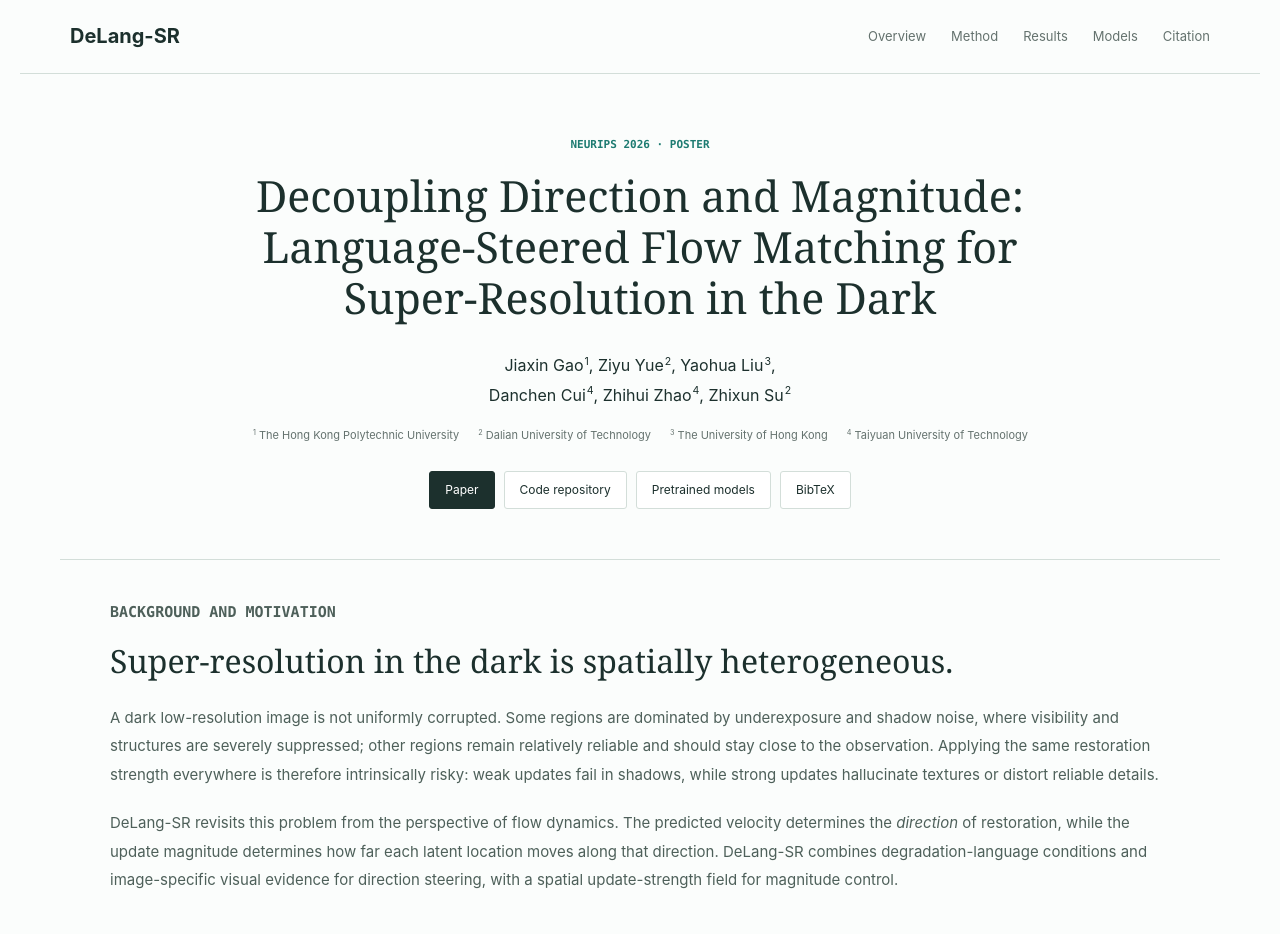
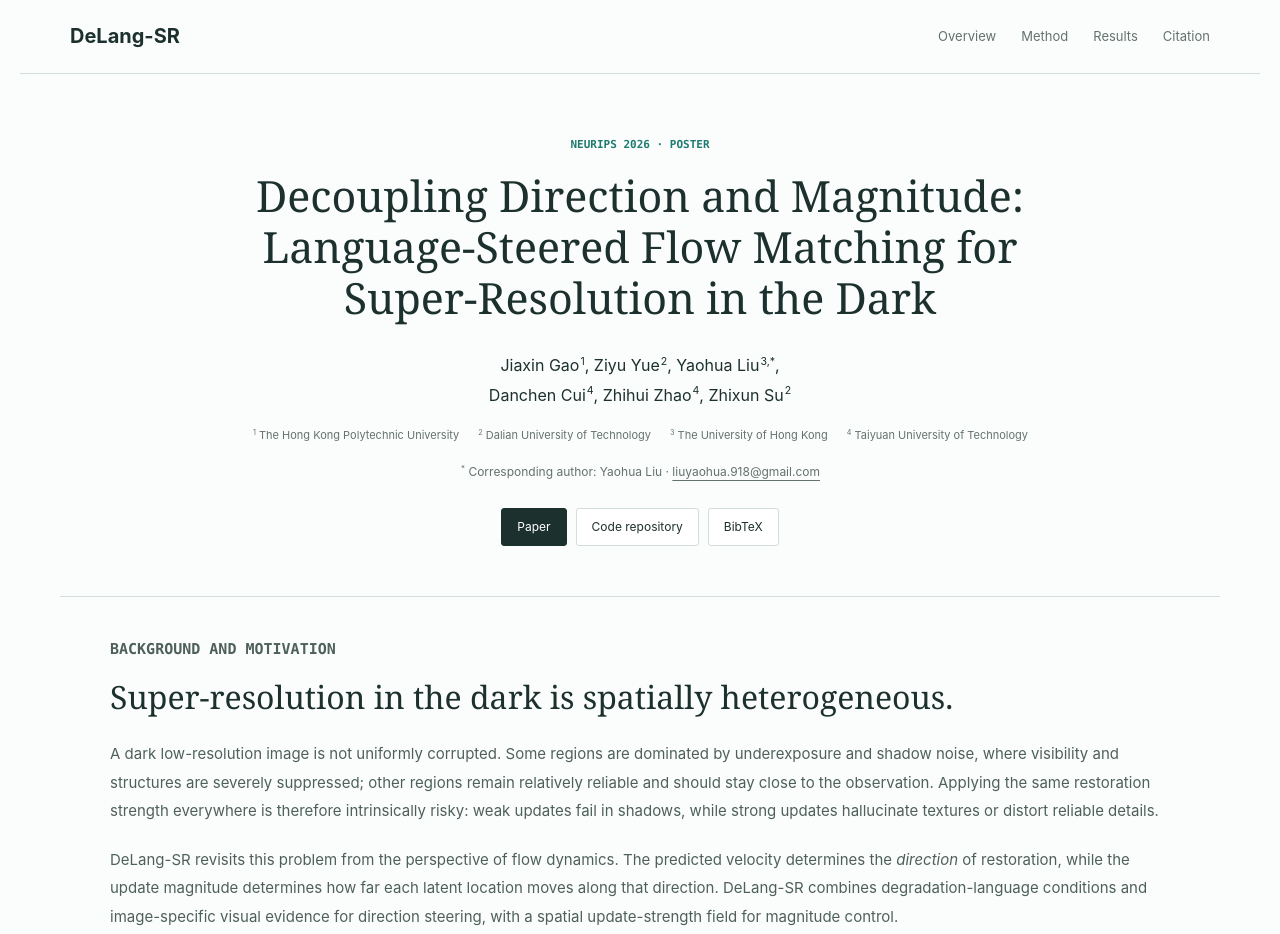
Before and after one commit to moriyaya/DeLang-SR, a plain HTML site: page docs/index.html in a window 1280 px wide. Shown: the top 934 px of the page. Drawn offline with Linux system fonts and the light colour scheme.

Commit message:
Update project page correspondence and remove model downloads

```diff
--- a/docs/index.html
+++ b/docs/index.html
@@ -5,7 +5,7 @@
   <meta name="viewport" content="width=device-width, initial-scale=1">
   <meta name="description" content="DeLang-SR: Decoupling Direction and Magnitude. Language-Steered Flow Matching for Super-Resolution in the Dark. NeurIPS 2026.">
   <meta property="og:title" content="DeLang-SR | NeurIPS 2026">
-  <meta property="og:description" content="Language-steered flow matching for super-resolution in the dark. Paper, code, and pretrained x2 and x4 models.">
+  <meta property="og:description" content="Language-steered flow matching for super-resolution in the dark. Paper and official code.">
   <meta property="og:image" content="https://moriyaya.github.io/DeLang-SR/assets/pipeline.png">
   <meta property="og:url" content="https://moriyaya.github.io/DeLang-SR/">
   <title>DeLang-SR | NeurIPS 2026</title>
@@ -15,18 +15,18 @@
 <body>
   <header class="site-header">
     <a class="wordmark" href="#top">DeLang-SR</a>
-    <nav aria-label="Section navigation"><a href="#overview">Overview</a><a href="#method">Method</a><a href="#quantitative">Results</a><a href="#models">Models</a><a href="#citation">Citation</a></nav>
+    <nav aria-label="Section navigation"><a href="#overview">Overview</a><a href="#method">Method</a><a href="#quantitative">Results</a><a href="#citation">Citation</a></nav>
   </header>
   <main id="top">
     <section class="hero" aria-labelledby="paper-title">
       <p class="eyebrow">NeurIPS 2026 · Poster</p>
       <h1 id="paper-title">Decoupling Direction and Magnitude:<br>Language-Steered Flow Matching for<br>Super-Resolution in the Dark</h1>
-      <p class="authors">Jiaxin Gao<sup>1</sup>, Ziyu Yue<sup>2</sup>, Yaohua Liu<sup>3</sup>,<br>Danchen Cui<sup>4</sup>, Zhihui Zhao<sup>4</sup>, Zhixun Su<sup>2</sup></p>
+      <p class="authors">Jiaxin Gao<sup>1</sup>, Ziyu Yue<sup>2</sup>, Yaohua Liu<sup>3,*</sup>,<br>Danchen Cui<sup>4</sup>, Zhihui Zhao<sup>4</sup>, Zhixun Su<sup>2</sup></p>
       <p class="affiliations"><span><sup>1</sup> The Hong Kong Polytechnic University</span><span><sup>2</sup> Dalian University of Technology</span><span><sup>3</sup> The University of Hong Kong</span><span><sup>4</sup> Taiyuan University of Technology</span></p>
+      <p class="corresponding-author"><sup>*</sup> Corresponding author: Yaohua Liu · <a href="mailto:liuyaohua.918@gmail.com">liuyaohua.918@gmail.com</a></p>
       <div class="resource-links" aria-label="Project resources">
         <a class="primary" href="https://openreview.net/forum?id=smfrrq0yyf">Paper</a>
         <a href="https://github.com/moriyaya/DeLang-SR">Code repository</a>
-        <a href="https://github.com/moriyaya/DeLang-SR/releases/tag/v1.0.0">Pretrained models</a>
         <a href="#citation">BibTeX</a>
       </div>
     </section>
@@ -89,13 +89,6 @@
       <figure class="paper-figure"><div class="wide-figure"><a href="assets/paper-darkface-qualitative.png" target="_blank" rel="noopener"><img src="assets/paper-darkface-qualitative.png" loading="lazy" alt="Figure 6 from the paper: DarkFace x2 visual comparisons and aligned detail crops from the original manuscript."></a></div></figure>
     </section>
 
-    <section class="content-section" id="models">
-      <p class="section-kicker">Code and pretrained models</p>
-      <h2>Reproduce and compare.</h2>
-      <p>The release provides the full DeLang-SR implementation, training configurations, inference, and per-image metric evaluation. The ×2 and ×4 adapter packages contain the transformer LoRA, VAE encoder LoRA, and DeLang control modules. The pretrained SD3 Medium base model is obtained separately under its original terms.</p>
-      <div class="download-links"><a href="https://github.com/moriyaya/DeLang-SR">Code &amp; instructions ↗</a><a href="https://github.com/moriyaya/DeLang-SR/releases/download/v1.0.0/delang_sr_x2.tar.gz">Download ×2 model ↓</a><a href="https://github.com/moriyaya/DeLang-SR/releases/download/v1.0.0/delang_sr_x4.tar.gz">Download ×4 model ↓</a></div>
-    </section>
-
     <section class="content-section citation" id="citation">
       <div class="citation-heading"><div><p class="section-kicker">Citation</p><h2>BibTeX</h2></div><button type="button" id="copy-citation">Copy BibTeX</button></div>
       <pre><code id="bibtex">@inproceedings{gao2026delangsr,
--- a/docs/styles.css
+++ b/docs/styles.css
@@ -20,12 +20,13 @@ main{max-width:1160px;margin:auto}
 .hero h1{font-size:43px;line-height:1.19;max-width:1050px;margin:0 auto 28px;overflow-wrap:break-word}
 .authors{font-size:16px;line-height:1.85;margin-bottom:15px}sup{font-size:.66em;vertical-align:super;margin-left:1px}
 .affiliations{display:flex;justify-content:center;flex-wrap:wrap;gap:3px 18px;max-width:850px;margin:0 auto 25px;font-size:11px;color:var(--muted);line-height:1.9}
+.corresponding-author{font-size:12px;line-height:1.8;color:var(--muted);margin:-10px 0 25px;overflow-wrap:anywhere}
 .resource-links{display:flex;justify-content:center;gap:9px;flex-wrap:wrap}.resource-links a{font-size:12px;line-height:1.5;padding:9px 15px;text-decoration:none;border:1px solid var(--line);border-radius:3px;background:white}.resource-links .primary{background:var(--ink);border-color:var(--ink);color:white}.resource-links a:hover{border-color:var(--accent);color:var(--accent)}.resource-links .primary:hover{background:var(--accent);color:white}
 .content-section{padding:46px 50px 50px;border-bottom:1px solid var(--line)}.content-section>.section-kicker{margin-bottom:12px}.content-section>p,.method-block>p{font-size:15px;line-height:1.9;color:#4e605a}.overview{border-top:1px solid var(--line);padding-top:38px}.overview h2{font-size:32px}
 .paper-figure{margin:30px 0 36px}.paper-figure img{width:100%;background:white}.paper-figure a{display:block}.paper-figure figcaption{font-size:12px;color:var(--muted);line-height:1.7;margin-top:14px}.pipeline{margin-top:36px;margin-bottom:40px}
 .method-block{padding-top:30px;margin-top:30px;border-top:1px solid var(--line)}.method-block h3{margin-bottom:14px}.equation{margin:24px 0 26px;overflow-x:auto;background:white;padding:12px 0}.equation img{width:100%;height:auto;min-width:650px}.compact-equation img{width:63%;min-width:390px;margin:0 0 0 auto}.subheading{margin-top:38px}
-.wide-figure{overflow-x:auto;background:white}.wide-figure img{min-width:850px}.download-links{display:flex;gap:15px 28px;flex-wrap:wrap;margin-top:26px}.download-links a{font-size:14px;color:var(--accent);text-decoration:none;border-bottom:1px solid var(--line);padding-bottom:4px}.download-links a:hover{border-color:var(--accent)}
+.wide-figure{overflow-x:auto;background:white}.wide-figure img{min-width:850px}
 .citation-heading{display:flex;align-items:center;justify-content:space-between;gap:22px}.citation-heading h2{margin-bottom:22px}.citation-heading button{font-size:12px;white-space:nowrap;padding:7px 12px;color:var(--ink);background:white;border:1px solid var(--line);border-radius:3px}.citation-heading button:hover{color:var(--accent);border-color:var(--accent)}pre{font:12px/1.85 ui-monospace,SFMono-Regular,Consolas,monospace;background:#f0f5f2;border-left:2px solid #acc4b7;margin:0;padding:24px;overflow-x:auto}#copy-status{height:20px;font-size:12px;color:var(--accent);margin:9px 0 0}
 footer{max-width:1160px;margin:auto;padding:30px 50px 38px;display:flex;align-items:center;gap:25px;font-size:12px;color:var(--muted)}footer .wordmark{margin-right:auto;font-size:17px;color:var(--ink)}
-@media(max-width:760px){.site-header{padding:15px 22px;min-height:62px}.wordmark{font-size:18px}nav{gap:15px;font-size:11px}nav a:nth-child(1),nav a:nth-child(4){display:none}.hero{padding:38px 22px 36px}.hero h1{font-size:30px;line-height:1.25;margin-bottom:23px}.hero h1 br{display:none}.authors{font-size:13px;line-height:1.9}.affiliations{font-size:10px;gap:3px 12px}.resource-links{gap:7px}.resource-links a{font-size:11px;padding:8px 11px}.content-section{padding:33px 22px 36px}.overview{padding-top:31px}h2,.overview h2{font-size:27px}h3{font-size:23px}.content-section>p,.method-block>p{font-size:14px;line-height:1.85}.paper-figure{margin:24px 0 29px}.paper-figure figcaption{font-size:11px}.pipeline{margin:24px 0 28px}.method-block{padding-top:24px;margin-top:26px}.equation{margin:20px 0;padding:9px 0}.equation img{min-width:630px}.compact-equation img{min-width:355px;width:100%;margin:0}.wide-figure img{min-width:820px}.download-links{display:grid;gap:14px;justify-content:start}.download-links a{font-size:13px}pre{font-size:10px;padding:17px}.citation-heading button{font-size:11px}footer{padding:24px 22px;gap:18px}footer .wordmark{font-size:15px}footer>span{display:none}}
+@media(max-width:760px){.site-header{padding:15px 22px;min-height:62px}.wordmark{font-size:18px}nav{gap:15px;font-size:11px}nav a:first-child{display:none}.hero{padding:38px 22px 36px}.hero h1{font-size:30px;line-height:1.25;margin-bottom:23px}.hero h1 br{display:none}.authors{font-size:13px;line-height:1.9}.affiliations{font-size:10px;gap:3px 12px}.resource-links{gap:7px}.resource-links a{font-size:11px;padding:8px 11px}.content-section{padding:33px 22px 36px}.overview{padding-top:31px}h2,.overview h2{font-size:27px}h3{font-size:23px}.content-section>p,.method-block>p{font-size:14px;line-height:1.85}.paper-figure{margin:24px 0 29px}.paper-figure figcaption{font-size:11px}.pipeline{margin:24px 0 28px}.method-block{padding-top:24px;margin-top:26px}.equation{margin:20px 0;padding:9px 0}.equation img{min-width:630px}.compact-equation img{min-width:355px;width:100%;margin:0}.wide-figure img{min-width:820px}pre{font-size:10px;padding:17px}.citation-heading button{font-size:11px}footer{padding:24px 22px;gap:18px}footer .wordmark{font-size:15px}footer>span{display:none}}
 @media(prefers-reduced-motion:reduce){html{scroll-behavior:auto}}
```
